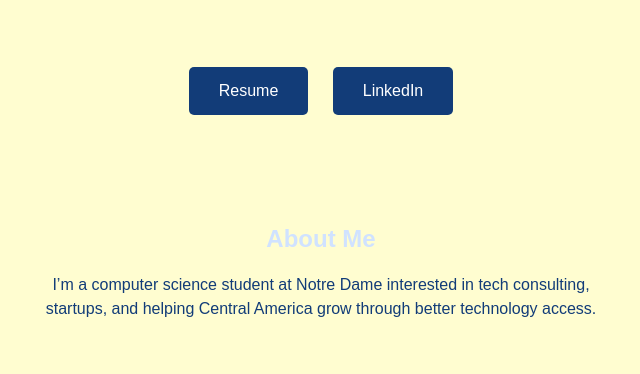
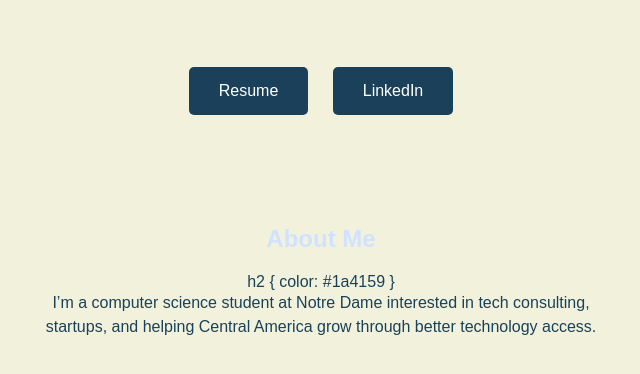
Before and after one commit to scardon2/me, a plain HTML site: page index.html in a window 1280 px wide. Shown: the part 158-532 px from the top of the page, without its empty margins (319-959 px from the left). Drawn offline with Linux system fonts and the light colour scheme.

Commit message:
Update index.html

```diff
--- a/index.html
+++ b/index.html
@@ -10,8 +10,8 @@
       text-align: center;
       margin: 0;
       padding: 0;
-      background-color: #fffdd0; /* light yellow background */
-      color: #123c78;
+      background-color: #f2f2dc; /* light yellow background */
+      color: #1a4159;
     }
 
     h1 {
@@ -29,7 +29,7 @@
       padding: 15px 30px;
       font-size: 16px;
       color: white;
-      background-color: #123c78; /* medium dark blue */
+      background-color: #1a4159; /* medium dark blue */
       border: none;
       border-radius: 5px;
       text-decoration: none;
@@ -67,6 +67,9 @@
 
   <div id="about">
     <h2>About Me</h2>
+    h2 {
+      color: #1a4159
+    }
     <p>
       I’m a computer science student at Notre Dame interested in tech consulting, startups, and helping Central America grow through better technology access.
     </p>
```
